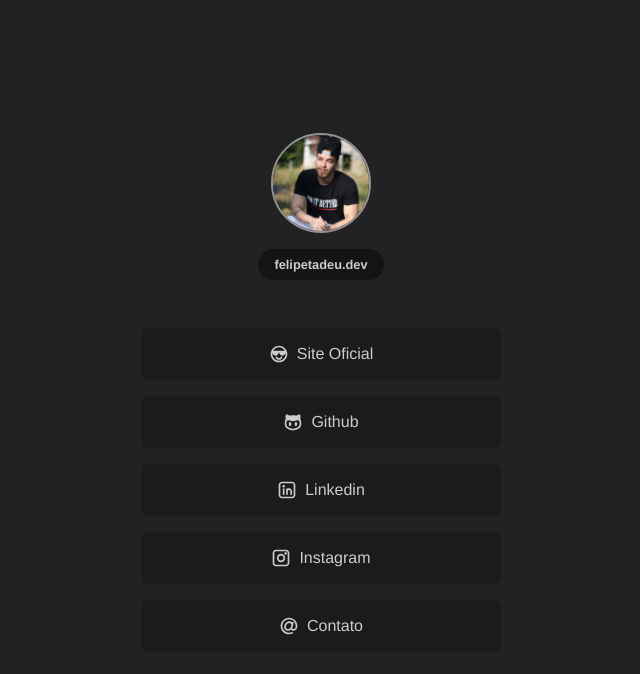
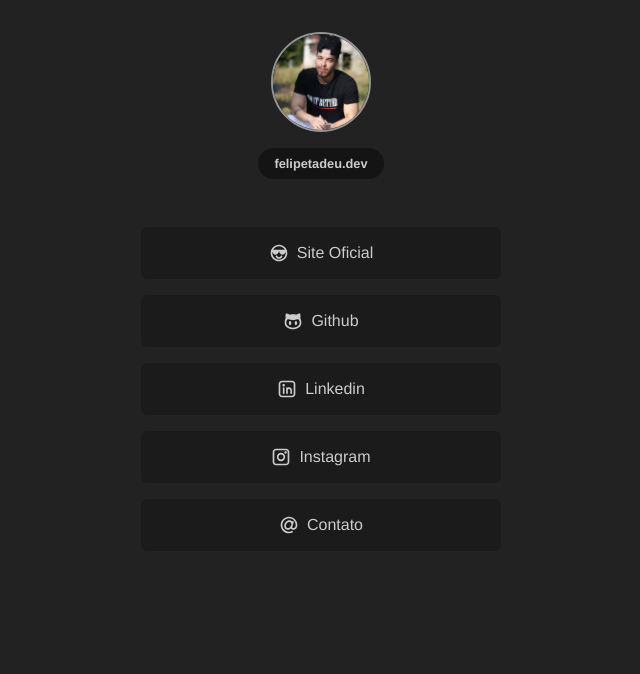
Before and after one commit to felipetadeudev/links-bio, a plain HTML site: page index.html in a window 1280 px wide. Shown: the whole page, without its empty margins (319-959 px from the left). Drawn offline with Linux system fonts and the light colour scheme.

Commit message:
adicionado overflow auto e justify content start

```diff
--- a/style.css
+++ b/style.css
@@ -18,11 +18,12 @@ body a {
 }
 
 main {
+    overflow: auto;
     background-color: #222;
     height: 100vh;
     display: flex;
     flex-direction: column;
-    justify-content: center;
+    justify-content: start;
     align-items: center;
     gap: 2rem;
 }
@@ -34,6 +35,7 @@ header {
     align-items: center;
     text-align: center;
     gap: 1rem;
+    margin-top: 2rem;
 }
 
 header h1 {
```
